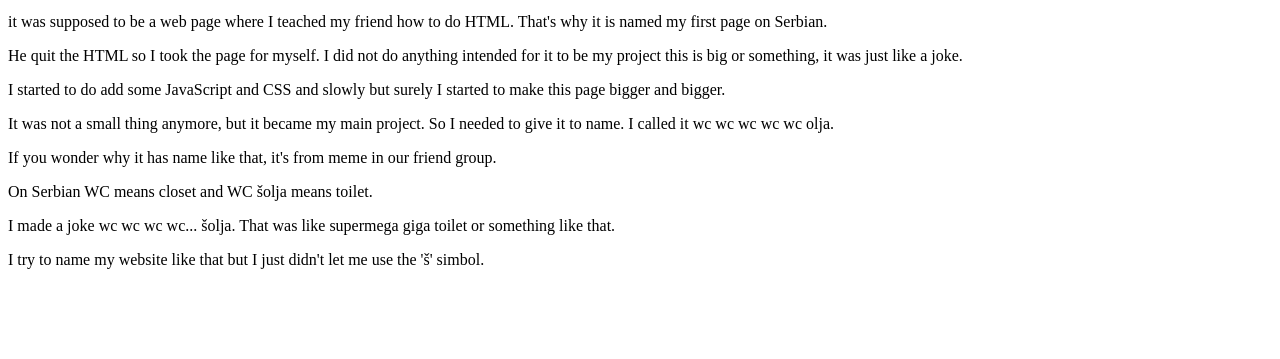
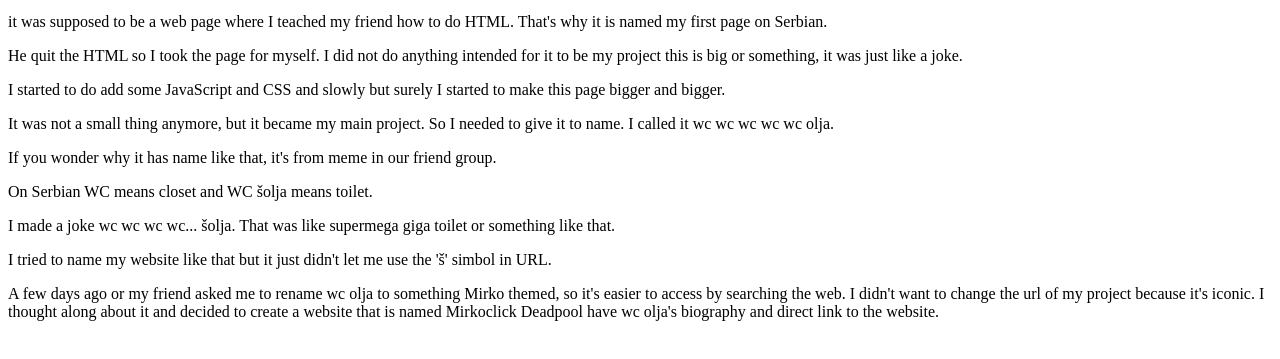
Before and after one commit to CopperIngot-bro/Mirkoclick, a plain HTML site: page index.html in a window 1280 px wide. Shown: the part 101-460 px from the top of the page. Drawn offline with Linux system fonts and the light colour scheme.

Commit message:
Fix grammar and update website naming explanation
Corrected the grammar in the paragraph about naming the website and added a new paragraph discussing the friend's suggestion for a Mirko-themed name.

```diff
--- a/index.html
+++ b/index.html
@@ -14,6 +14,7 @@
     <p>If you wonder why it has name like that, it's from meme in our friend group.</p>
     <p>On Serbian WC means closet and WC šolja means toilet.</p>
     <p>I made a joke wc wc wc wc... šolja. That was like supermega giga toilet or something like that.</p>
-    <p>I try to name my website like that but I just didn't let me use the 'š' simbol.</p>
+    <p>I tried to name my website like that but it just didn't let me use the 'š' simbol in URL.</p>
+    <p>A few days ago or my friend asked me to rename wc olja to something Mirko themed, so it's easier to access by searching the web. I didn't want to change the url of my project because it's iconic. I thought along about it and decided to create a website that is named Mirkoclick Deadpool have wc olja's biography and direct link to the website.</p>
   </body>
 </html>
```
